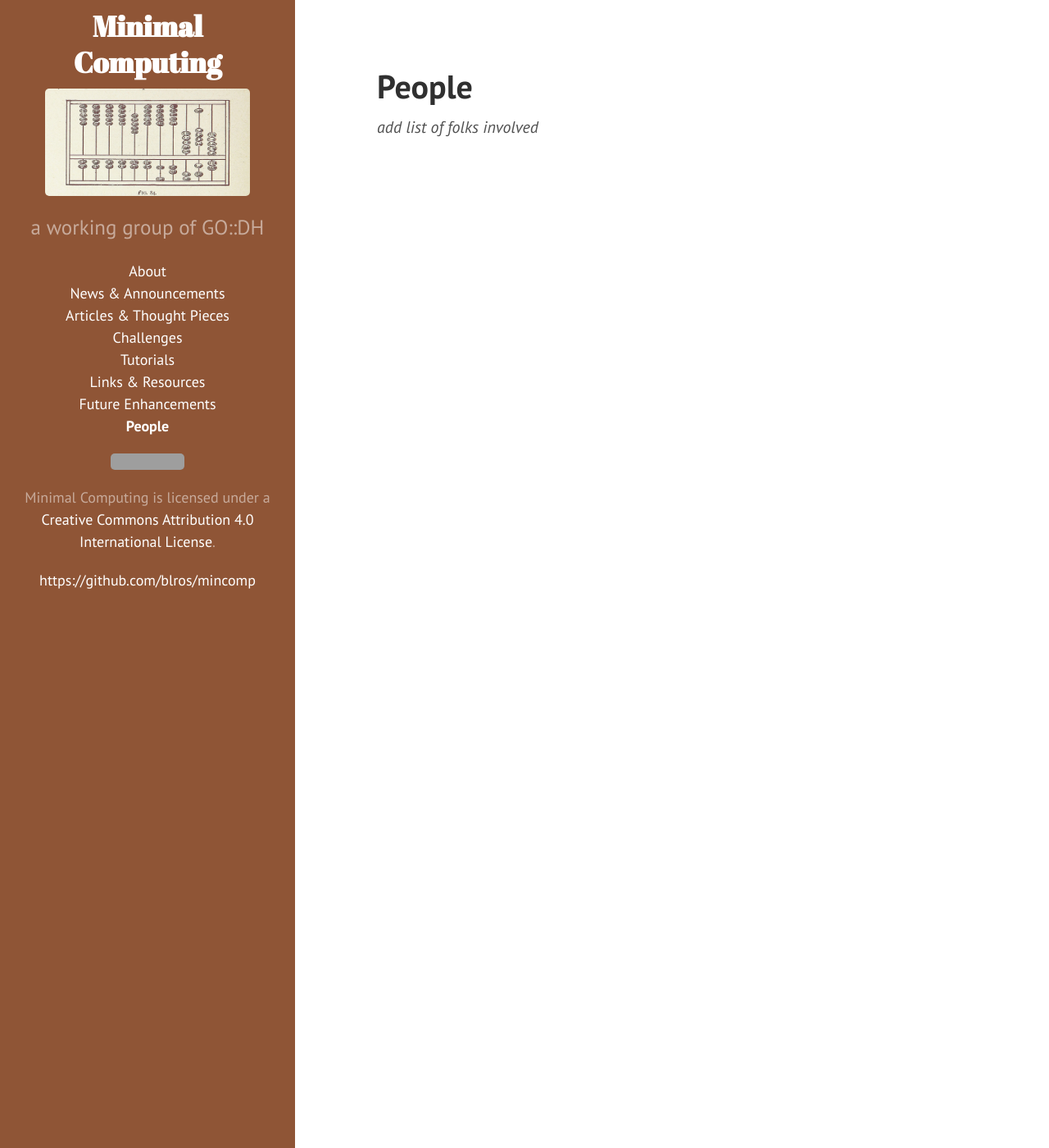
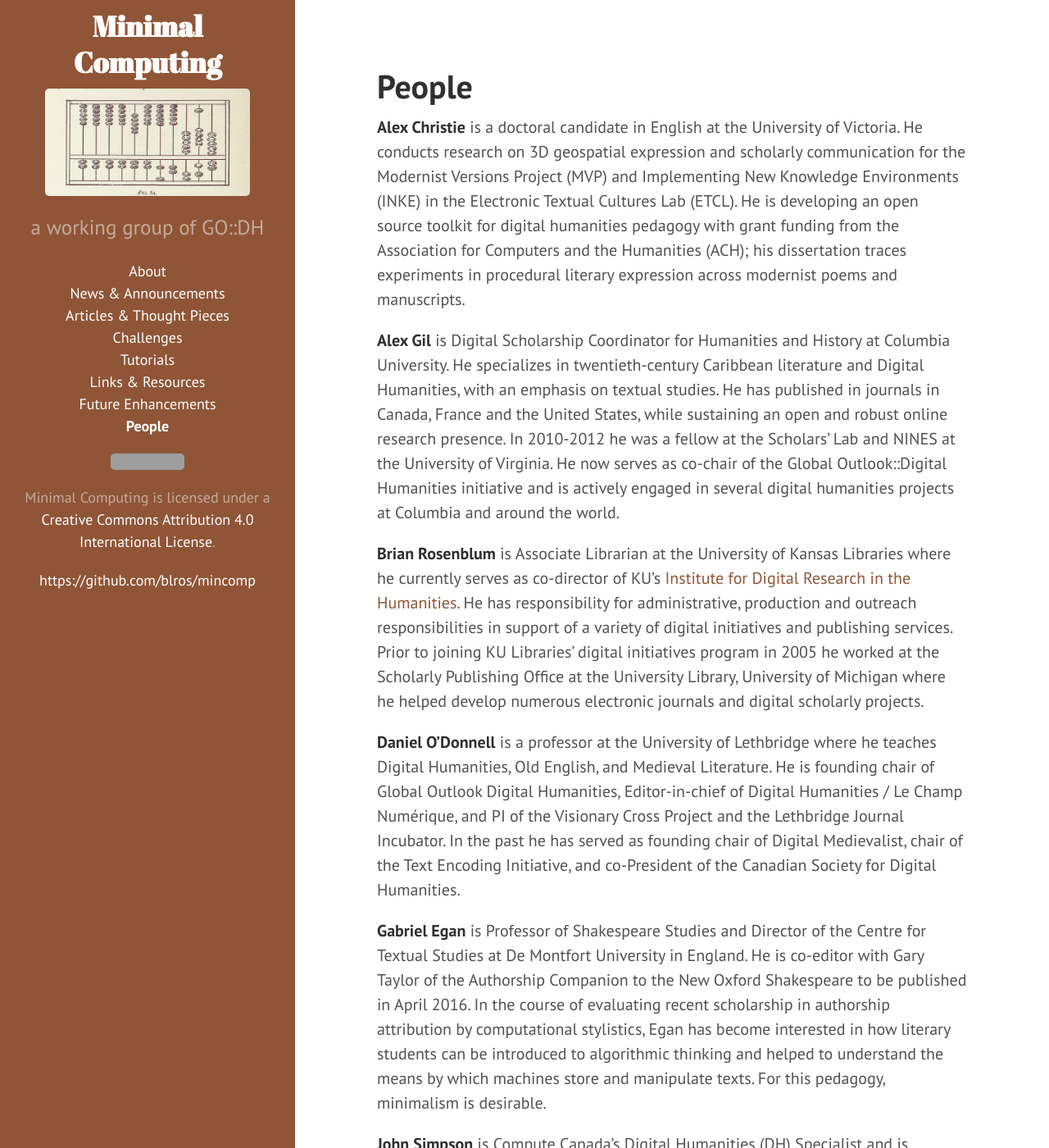
Before and after one commit to go-dh/mincomp, a Jekyll site: the page built from 10people.md, in a window 1280 px wide and 1400 px high. Shown: the whole window at 82% size. Built offline with Jekyll 4.4.1, drawn with Linux system fonts in a browser that asks for light colours; some of the changed text lies outside the part shown; grey boxes are pictures that could not be loaded.

Commit message:
add people bios

```diff
--- a/10people.md
+++ b/10people.md
@@ -3,4 +3,15 @@ layout: page
 title: People
 permalink: /people/
 ---
-*add list of folks involved*
+
+**Alex Christie** is a doctoral candidate in English at the University of Victoria. He conducts research on 3D geospatial expression and scholarly communication for the Modernist Versions Project (MVP) and Implementing New Knowledge Environments (INKE) in the Electronic Textual Cultures Lab (ETCL). He is developing an open source toolkit for digital humanities pedagogy with grant funding from the Association for Computers and the Humanities (ACH); his dissertation traces experiments in procedural literary expression across modernist poems and manuscripts.
+
+**Alex Gil** is Digital Scholarship Coordinator for Humanities and History at Columbia University. He specializes in twentieth-century Caribbean literature and Digital Humanities, with an emphasis on textual studies. He has published in journals in Canada, France and the United States, while sustaining an open and robust online research presence. In 2010-2012 he was a fellow at the Scholars' Lab and NINES at the University of Virginia. He now serves as co-chair of the Global Outlook::Digital Humanities initiative and is actively engaged in several digital humanities projects at Columbia and around the world.
+
+**Brian Rosenblum** is Associate Librarian at the University of Kansas Libraries where he currently serves as co-director of KU's [Institute for Digital Research in the Humanities](http://idrh.ku.edu). He has responsibility for administrative, production and outreach responsibilities in support of a variety of digital initiatives and publishing services. Prior to joining KU Libraries’ digital initiatives program in 2005 he worked at the Scholarly Publishing Office at the University Library, University of Michigan where he helped develop numerous electronic journals and digital scholarly projects.
+
+**Daniel O'Donnell** is a professor at the University of Lethbridge where he teaches Digital Humanities, Old English, and Medieval Literature. He is founding chair of Global Outlook Digital Humanities, Editor-in-chief of Digital Humanities / Le Champ Numérique, and PI of the Visionary Cross Project and the Lethbridge Journal Incubator. In the past he has served as founding chair of Digital Medievalist, chair of the Text Encoding Initiative, and co-President of the Canadian Society for Digital Humanities.
+
+**Gabriel Egan** is Professor of Shakespeare Studies and Director of the Centre for Textual Studies at De Montfort University in England. He is co-editor with Gary Taylor of the Authorship Companion to the New Oxford Shakespeare to be published in April 2016. In the course of evaluating recent scholarship in authorship attribution by computational stylistics, Egan has become interested in how literary students can be introduced to algorithmic thinking and helped to understand the means by which machines store and manipulate texts. For this pedagogy, minimalism is desirable.
+
+**John Simpson** is Compute Canada’s Digital Humanities (DH) Specialist and is responsible for building and implementing a strategy that will bring DH researchers to Compute Canada systems via outreach, training, and new service offerings. Immediately prior to taking up this role he was a postdoctoral fellow for two projects: INKE and Text Mining & Visualization for Literary History. His PhD is in Philosophy and was based on simulation work that explored alternatives to standard economic models of rationality. In addition to co-chairing the GO::DH’s Minimal Computing Working Group John also contributes to the DH community as a Member at Large on the CSDH-SCHN executive and as an instructor at the Digital Humanities Summer Institute (DHSI).
```
